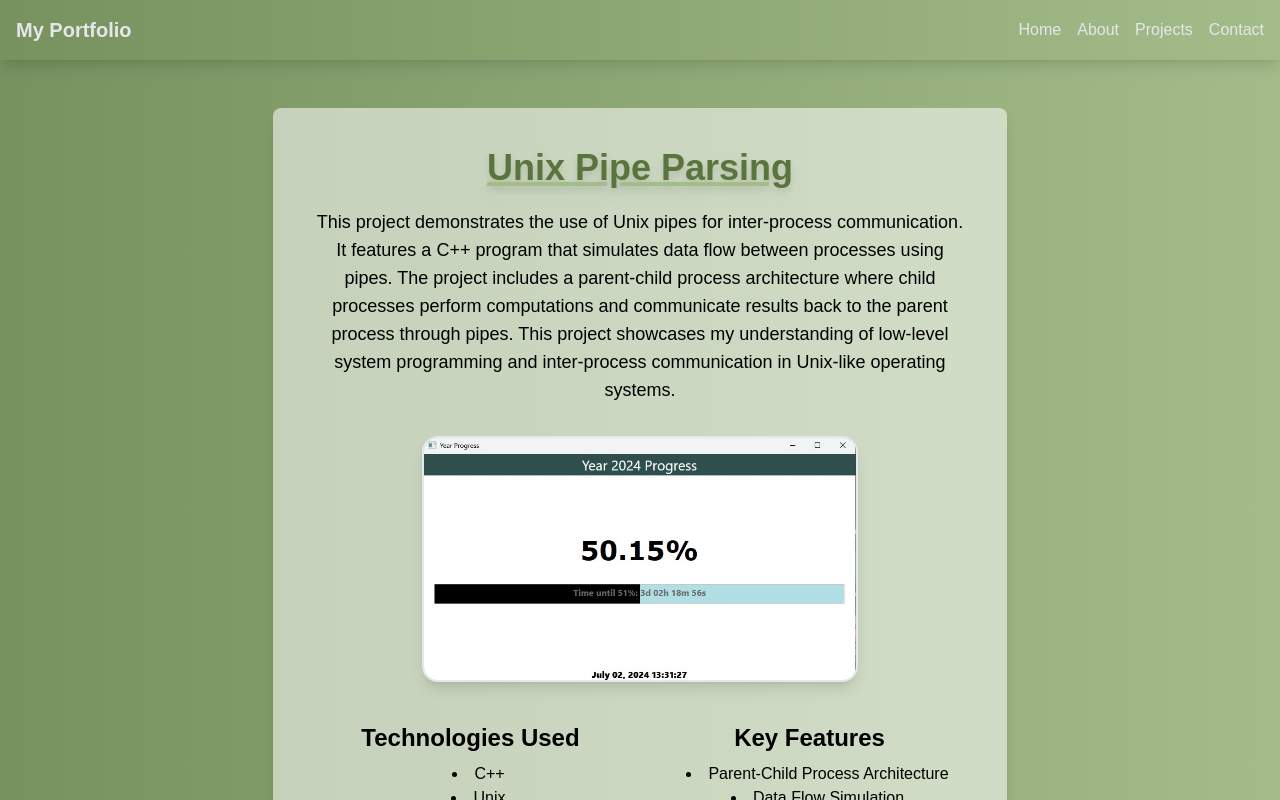
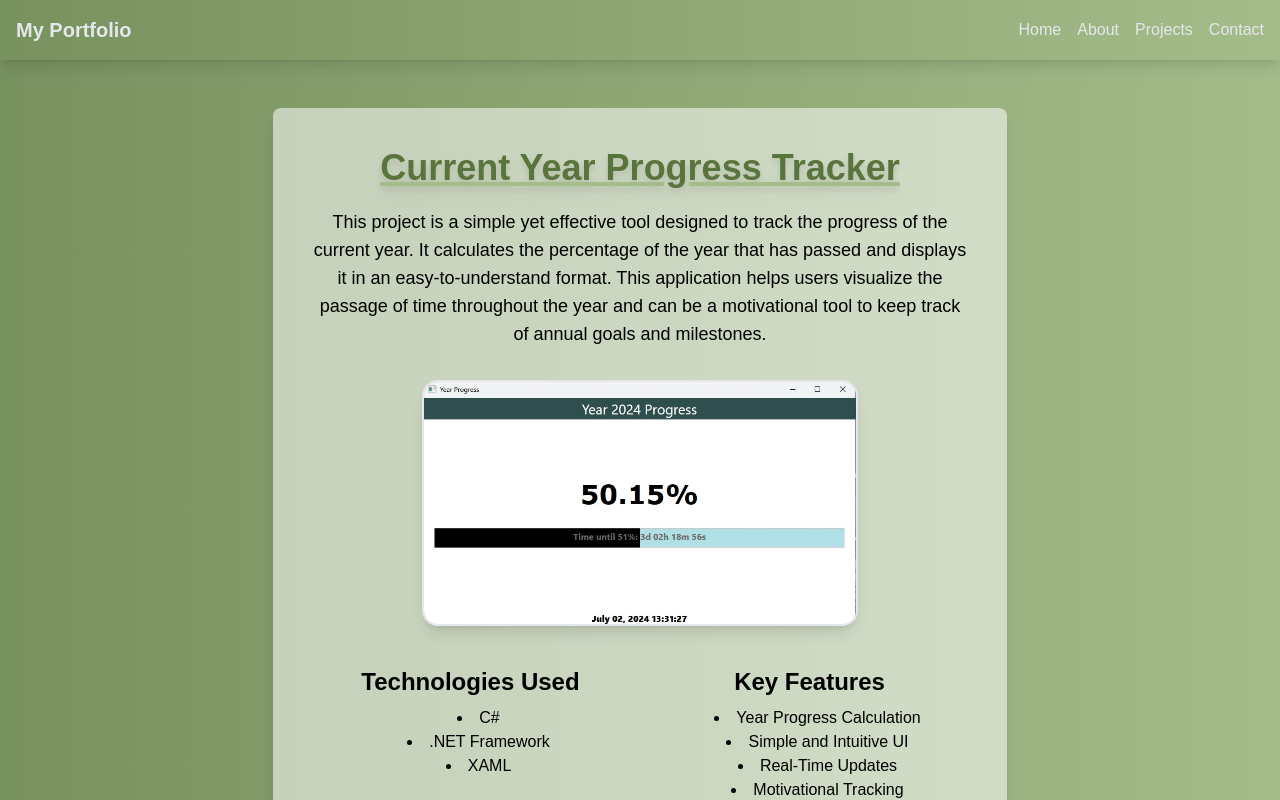
Before and after one commit to mprojr/reactjs-tailwind-portfolio, a React (Vite) app: page /project4 in a window 1280 px wide. Shown: the top 800 px of the page. Built offline with nearby package versions, Linux system fonts and the light colour scheme; a web font is replaced by a local one.

Commit message:
Proj Site Adjustments.

```diff
--- a/src/pages/Proj2.jsx
+++ b/src/pages/Proj2.jsx
@@ -10,10 +10,10 @@ function Proj2() {
         {/* Text Section */}
         <div className="relative z-10 p-4">
           <h2 className="text-4xl font-extrabold mb-5 text-custom-green-dark drop-shadow-lg underline decoration-custom-green-light decoration-4">
-            Personal Portfolio Website
+              Chrome Extension - Lead Tracker
           </h2>
           <p className="text-lg mb-4">
-            This project is a comprehensive portfolio website designed to showcase my skills, experiences, and projects. The website includes detailed information about myself, my background in computer science, and the various personal projects I have worked on. It serves as a professional platform where potential employers and collaborators can learn more about my capabilities and the work I have accomplished. This portfolio is an essential tool in my job search, helping to demonstrate my expertise and passion for development.
+            The Lead Tracker Chrome Extension is a simple and efficient tool designed to help users save and manage web links directly from their browser. The extension allows users to store URLs from the current tab, add custom URLs, and delete all saved links. This project demonstrates the integration of JavaScript with the Chrome API, local storage, and a responsive UI using basic HTML and CSS.
           </p>
 
           {/* Image Section */}
@@ -26,21 +26,21 @@ function Proj2() {
             <div>
               <h3 className="text-2xl font-semibold mb-2">Technologies Used</h3>
               <ul className="list-disc list-inside ml-4 mb-4">
-                <li>React.js</li>
-                <li>Tailwind CSS</li>
-                <li>JavaScript</li>
                 <li>HTML</li>
                 <li>CSS</li>
+                <li>JavaScript</li>
+                <li>Chrome API</li>
+                <li>Local Storage</li>
               </ul>
             </div>
             <div>
               <h3 className="text-2xl font-semibold mb-2">Key Features</h3>
               <ul className="list-disc list-inside ml-4 mb-4">
-                <li>Personal Information</li>
-                <li>Project Showcase</li>
+                <li>Store URLs from the Current Tab</li>
+                <li>Add Custom URLs</li>
+                <li>Delete All Saved URLs</li>
+                <li>Local Storage Integration</li>
                 <li>Responsive Design</li>
-                <li>Interactive UI</li>
-                <li>Easy Navigation</li>
               </ul>
             </div>
           </div>
--- a/src/pages/Proj3.jsx
+++ b/src/pages/Proj3.jsx
@@ -10,15 +10,15 @@ function Proj3() {
         {/* Text Section */}
         <div className="relative z-10 p-4">
           <h2 className="text-4xl font-extrabold mb-5 text-custom-green-dark drop-shadow-lg underline decoration-custom-green-light decoration-4">
-            Current Year Progress Tracker
+            Personal Portfolio Website
           </h2>
           <p className="text-lg mb-4">
-            This project is a simple yet effective tool designed to track the progress of the current year. It calculates the percentage of the year that has passed and displays it in an easy-to-understand format. This application helps users visualize the passage of time throughout the year and can be a motivational tool to keep track of annual goals and milestones.
+            This project is a comprehensive portfolio website designed to showcase my skills, experiences, and projects. The website includes detailed information about myself, my background in computer science, and the various personal projects I have worked on. It serves as a professional platform where potential employers and collaborators can learn more about my capabilities and the work I have accomplished. This portfolio is an essential tool in my job search, helping to demonstrate my expertise and passion for development.
           </p>
 
           {/* Image Section */}
           <div className="flex justify-center py-2 mt-6">
-            <img src={proj3Image} alt="Project 3 Screenshot" className="md:w-4/6 h-auto rounded-2xl shadow-lg border-2" />
+            <img src={proj3Image} alt="Project 3 Screenshot" className="md:w-4/6 h-auto rounded-2xl shadow-lg border-2"/>
           </div>
 
           {/* Two Column Grid */}
@@ -26,18 +26,21 @@ function Proj3() {
             <div>
               <h3 className="text-2xl font-semibold mb-2">Technologies Used</h3>
               <ul className="list-disc list-inside ml-4 mb-4">
-                <li>C#</li>
-                <li>.NET Framework</li>
-                <li>XAML</li>
+                <li>React.js</li>
+                <li>Tailwind CSS</li>
+                <li>JavaScript</li>
+                <li>HTML</li>
+                <li>CSS</li>
               </ul>
             </div>
             <div>
               <h3 className="text-2xl font-semibold mb-2">Key Features</h3>
               <ul className="list-disc list-inside ml-4 mb-4">
-                <li>Year Progress Calculation</li>
-                <li>Simple and Intuitive UI</li>
-                <li>Real-Time Updates</li>
-                <li>Motivational Tracking</li>
+                <li>Personal Information</li>
+                <li>Project Showcase</li>
+                <li>Responsive Design</li>
+                <li>Interactive UI</li>
+                <li>Easy Navigation</li>
               </ul>
             </div>
           </div>
--- a/src/pages/Proj4.jsx
+++ b/src/pages/Proj4.jsx
@@ -10,10 +10,10 @@ function Proj4() {
         {/* Text Section */}
         <div className="relative z-10 p-4">
           <h2 className="text-4xl font-extrabold mb-5 text-custom-green-dark drop-shadow-lg underline decoration-custom-green-light decoration-4">
-            Unix Pipe Parsing
+            Current Year Progress Tracker
           </h2>
           <p className="text-lg mb-4">
-            This project demonstrates the use of Unix pipes for inter-process communication. It features a C++ program that simulates data flow between processes using pipes. The project includes a parent-child process architecture where child processes perform computations and communicate results back to the parent process through pipes. This project showcases my understanding of low-level system programming and inter-process communication in Unix-like operating systems.
+            This project is a simple yet effective tool designed to track the progress of the current year. It calculates the percentage of the year that has passed and displays it in an easy-to-understand format. This application helps users visualize the passage of time throughout the year and can be a motivational tool to keep track of annual goals and milestones.
           </p>
 
           {/* Image Section */}
@@ -26,19 +26,18 @@ function Proj4() {
             <div>
               <h3 className="text-2xl font-semibold mb-2">Technologies Used</h3>
               <ul className="list-disc list-inside ml-4 mb-4">
-                <li>C++</li>
-                <li>Unix</li>
-                <li>Inter-process Communication</li>
-                <li>System Programming</li>
+                <li>C#</li>
+                <li>.NET Framework</li>
+                <li>XAML</li>
               </ul>
             </div>
             <div>
               <h3 className="text-2xl font-semibold mb-2">Key Features</h3>
               <ul className="list-disc list-inside ml-4 mb-4">
-                <li>Parent-Child Process Architecture</li>
-                <li>Data Flow Simulation</li>
-                <li>Pipe-based Communication</li>
-                <li>Debugging Capabilities</li>
+                <li>Year Progress Calculation</li>
+                <li>Simple and Intuitive UI</li>
+                <li>Real-Time Updates</li>
+                <li>Motivational Tracking</li>
               </ul>
             </div>
           </div>
```
